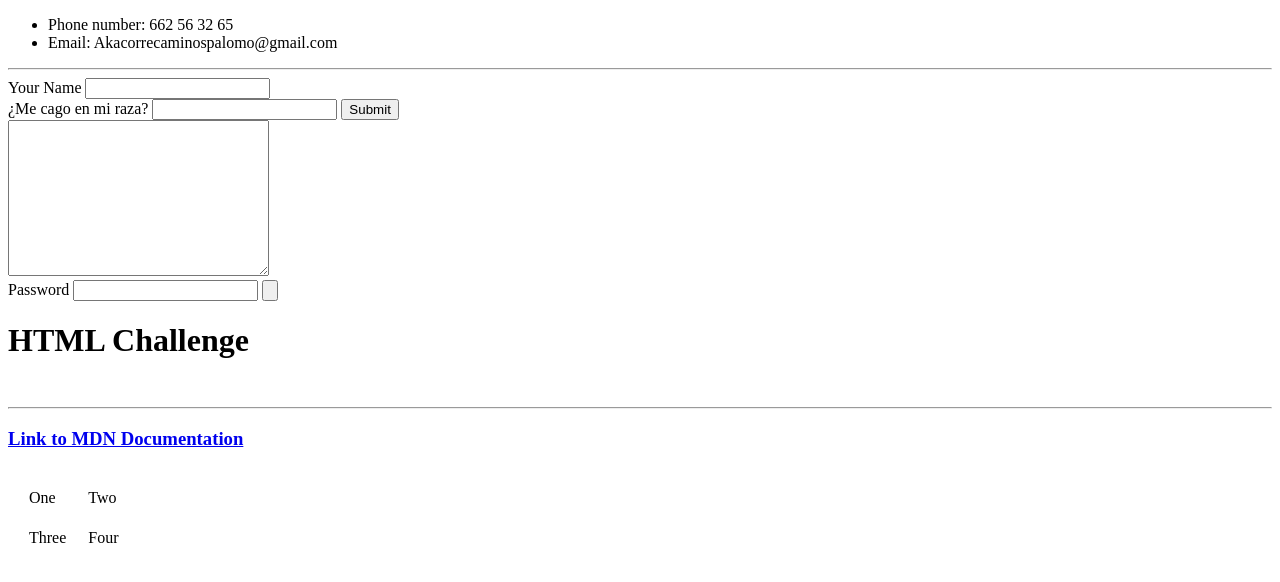
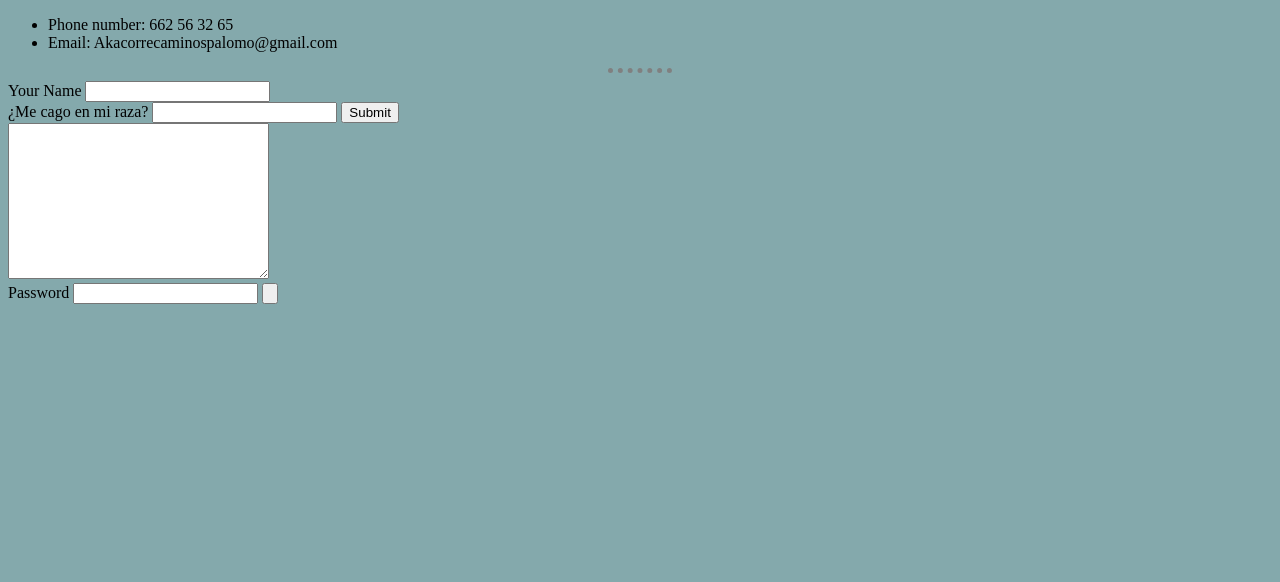
Before and after one commit to cfiestas6/cv, a plain HTML site: page contact-page.html in a window 1280 px wide. Drawn offline with Linux system fonts and the light colour scheme; files that its build step writes are made by us from their sources.

Commit message:
Add files via upload

```diff
--- a/contact-page.html
+++ b/contact-page.html
@@ -2,7 +2,8 @@
 <html lang="en" dir="ltr">
   <head>
     <meta charset="utf-8">
-    <title>Conact page</title>
+    <title>Contact page</title>
+    <link rel="stylesheet" href="css/styles.css">
   </head>
   <body>
     <ul>
@@ -23,28 +24,3 @@
     </form>
   </body>
 </html>
-
-
-
-<!DOCTYPE html>
-<html lang="en" dir="ltr">
-  <head>
-    <meta charset="utf-8">
-    <title></title>
-  </head>
-  <body>
-    <h1>HTML Challenge</h1><br>
-    <hr>
-    <h3><a href="https://minabo.com">Link to MDN Documentation</a></h3>
-    <table cellspacing="20">
-      <tr>
-        <td>One</td>
-        <td>Two</td>
-      </tr>
-      <tr>
-        <td>Three</td>
-        <td>Four</td>
-      </tr>
-    </table>
-  </body>
-</html>
--- /dev/null
+++ b/styles.css
@@ -0,0 +1,11 @@
+body {
+  background-color: #84A9AC;
+  }
+
+hr {
+    border-style: none;
+    border-top-style: dotted;
+    width: 5%;
+    border-color: grey;
+    border-width: 5px;
+  }
```
Also changed, not shown: index.html (+9 -1 lines).
